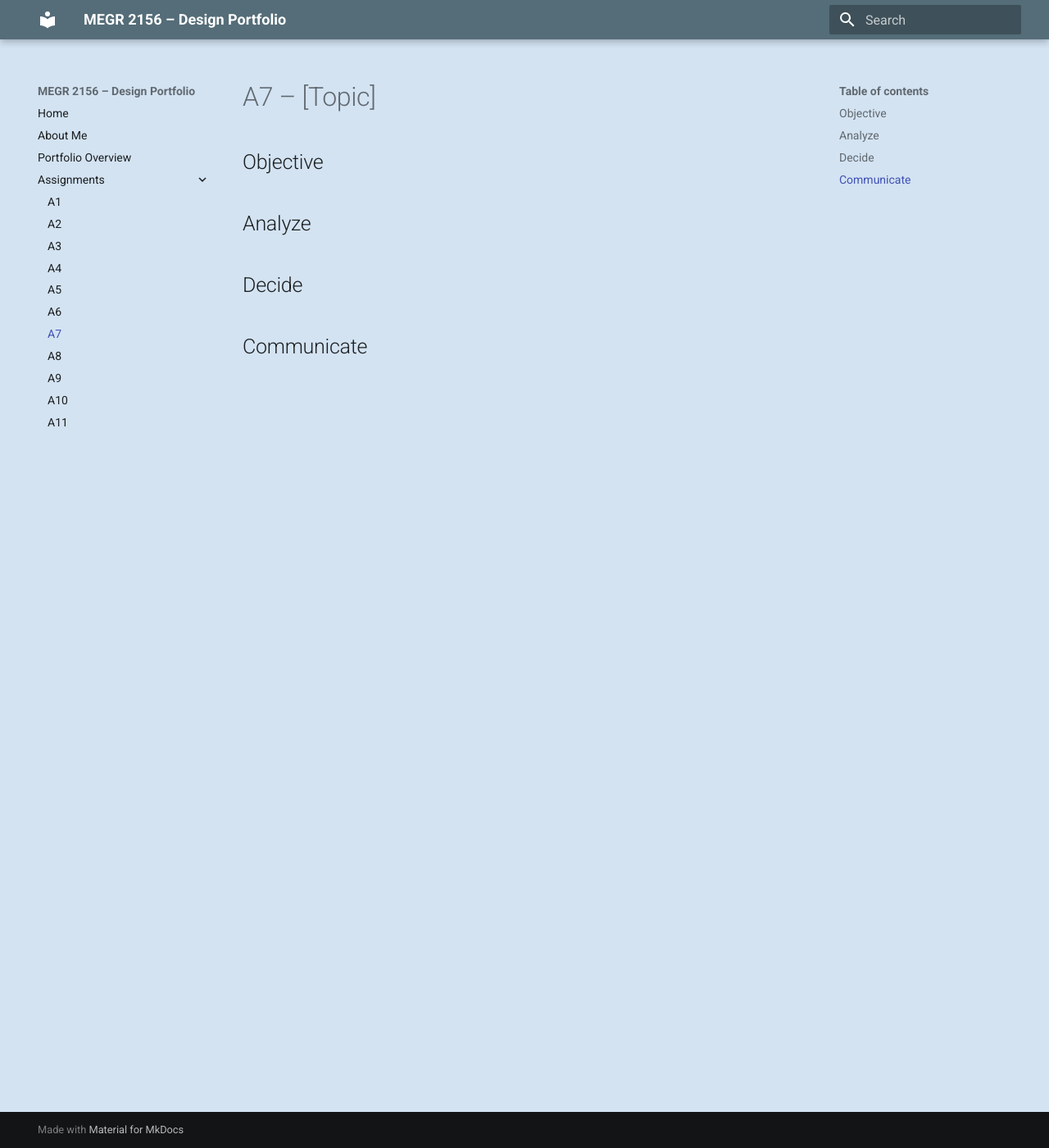
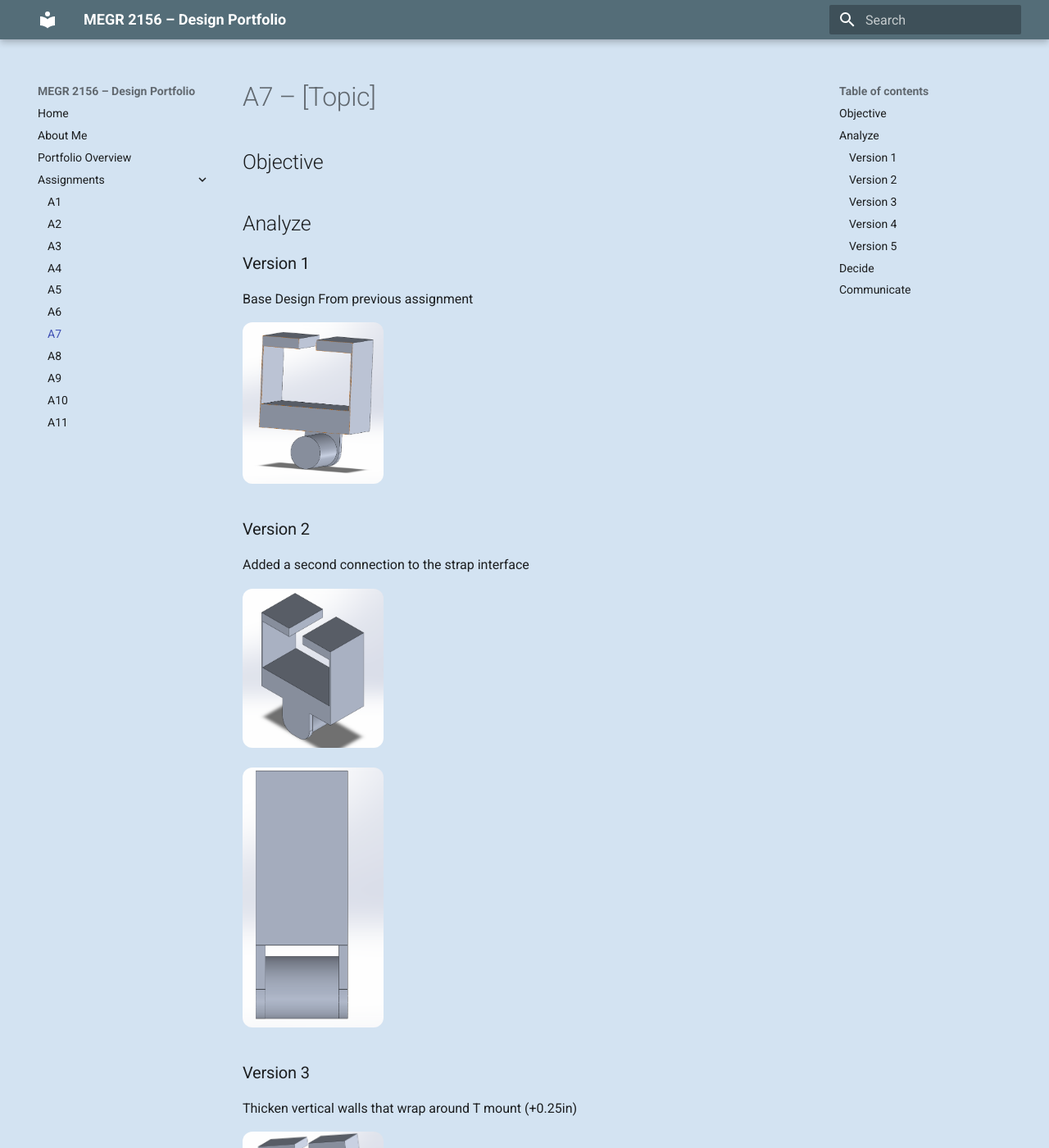
Before and after one commit to Noah-DiMenna/megr2156-portfolio, an MkDocs documentation site: the page built from docs/assignments/A07/index.md, in a window 1280 px wide and 1400 px high. Shown: the whole window at 82% size. Built offline with MkDocs 1.6.1 and Material for MkDocs 9.7.7, drawn with Linux system fonts in a browser that asks for light colours; some of the changed text lies outside the part shown.

Commit message:
Update index.md

```diff
--- a/docs/assignments/A07/index.md
+++ b/docs/assignments/A07/index.md
@@ -5,6 +5,60 @@
 
 ## Analyze
 
+### Version 1
+
+Base Design From previous assignment
+
+<img src="A7-V1.png" style="border-radius: 12px; width: 25%;">
+
+### Version 2
+
+Added a second connection to the strap interface
+
+<img src="A7-V2-1.png" style="border-radius: 12px; width: 25%;">
+
+<img src="A7-V2-2.png" style="border-radius: 12px; width: 25%;">
+
+### Version 3
+
+Thicken vertical walls that wrap around T mount (+0.25in)
+
+<img src="A7-V3.png" style="border-radius: 12px; width: 25%;">
+
+### Version 4
+
+Chamfers on Hinges
+
+<img src="A7-V4.png" style="border-radius: 12px; width: 25%;">
+
+### Version 5
+
+Increased size of chamfers
+
+<img src="A7-V5.png" style="border-radius: 12px; width: 25%;">
+
+
+
+
+
+
+
+
+
+
+
+
+
+
+
+
+
+
+
+
+
+
+
 
 ## Decide
 
```
